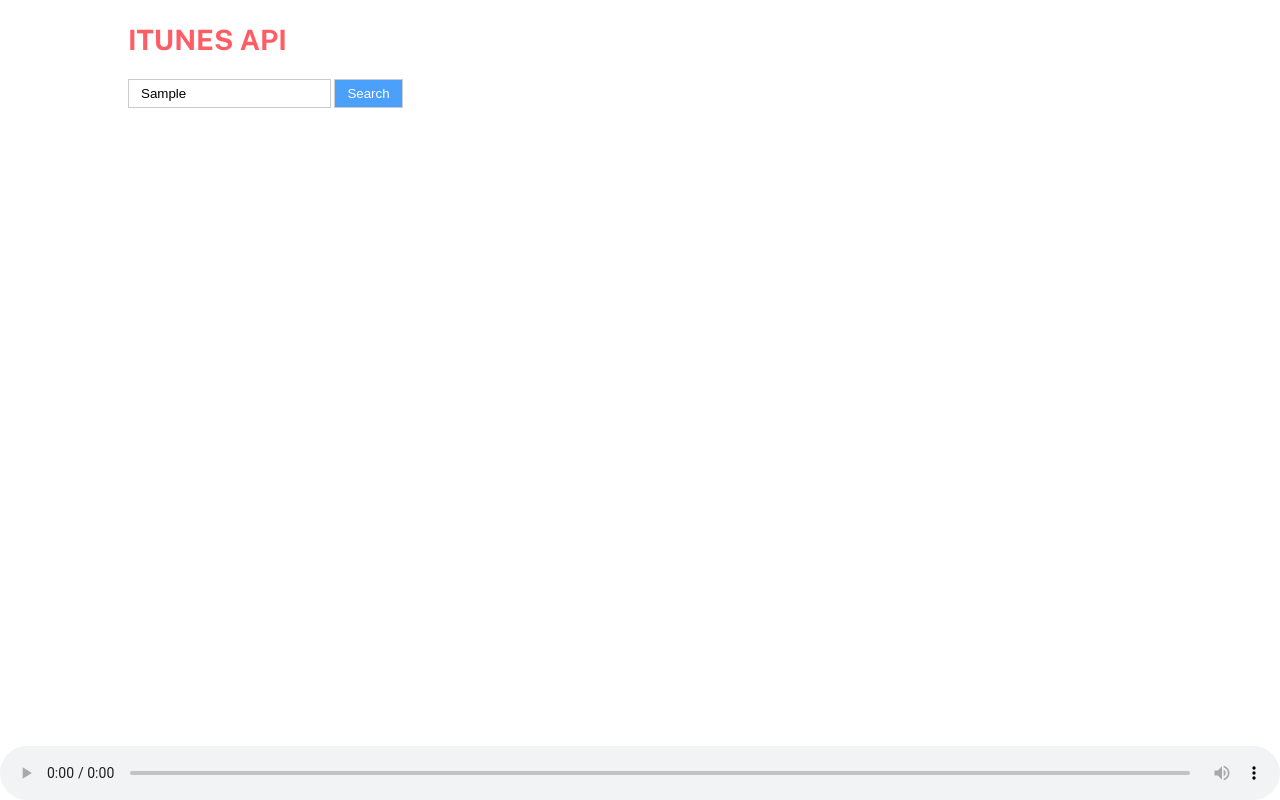
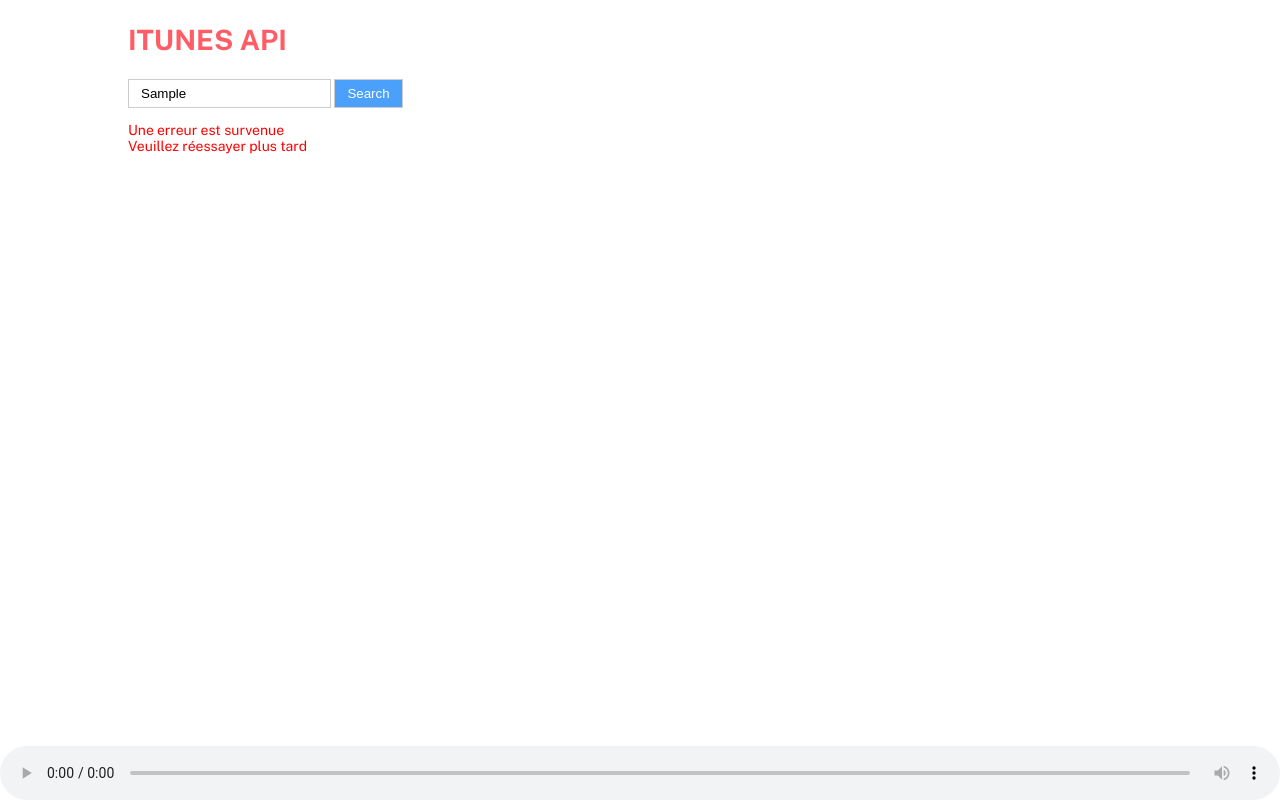
Before and after one commit to 53js/tp1-itunes-api-js, a website: page index.html in a window 1280 px wide. Both pictures are taken after typing "Sample" into the empty fields and a click on the button "Search". Drawn offline with nearby package versions, Linux system fonts and the light colour scheme; no server answers.

Commit message:
feat:  display html if error

```diff
--- a/index.css
+++ b/index.css
@@ -71,6 +71,10 @@
 .app p.no-result {
 	display: none;
 }
+.app p.error {
+	display: none;
+	color: red;
+}
 
 .player {
 	position: fixed;
--- a/index.html
+++ b/index.html
@@ -22,6 +22,9 @@
 			<p class="no-result">
 				No results found<br />Try different keywords
 			</p>
+			<p class="error">
+				Une erreur est survenue<br />Veuillez réessayer plus tard
+			</p>
 		</section>
 		<audio class="player" controls>
 			Your browser does not support the
--- a/index.js
+++ b/index.js
@@ -1,3 +1,4 @@
+/* eslint-disable no-console */
 const API = 'https://itunes.apple.com/search';
 
 const audioTag = document.querySelector('audio');
@@ -19,6 +20,7 @@
 		return responseJson;
 	} catch (err) {
 		console.log(err);
+		throw err;
 	}
 };
 
@@ -67,8 +69,16 @@
 	songsList.innerHTML = '';
 
 	searchValue = searchValue.replace(' ', '+');
-	const response = await fetchItunesSongs(searchValue);
+	let response;
+	try {
+		response = await fetchItunesSongs(searchValue);
+	} catch (err) { // affichage des erreurs éventuelles
+		document.querySelector('.error').style.display = 'block';
+		document.querySelector('.no-result').style.display = 'none';
+		return;
+	}
 	if (response.resultCount) {
+		document.querySelector('.error').style.display = 'none';
 		document.querySelector('.no-result').style.display = 'none';
 		const songs = response.results.filter((r) => r.kind === 'song');
 		const ul = document.createElement('ul');
@@ -78,6 +88,7 @@
 		songsList.appendChild(ul);
 	} else {
 		document.querySelector('.no-result').style.display = 'block';
+		document.querySelector('.error').style.display = 'none';
 	}
 };
 
@@ -93,7 +104,3 @@
 searchBtn.addEventListener('click', search);
 // bind the click on result list
 songsList.addEventListener('click', handleClickSong);
-
-(function main() {
-	console.log('--- main ---');
-})();
```
